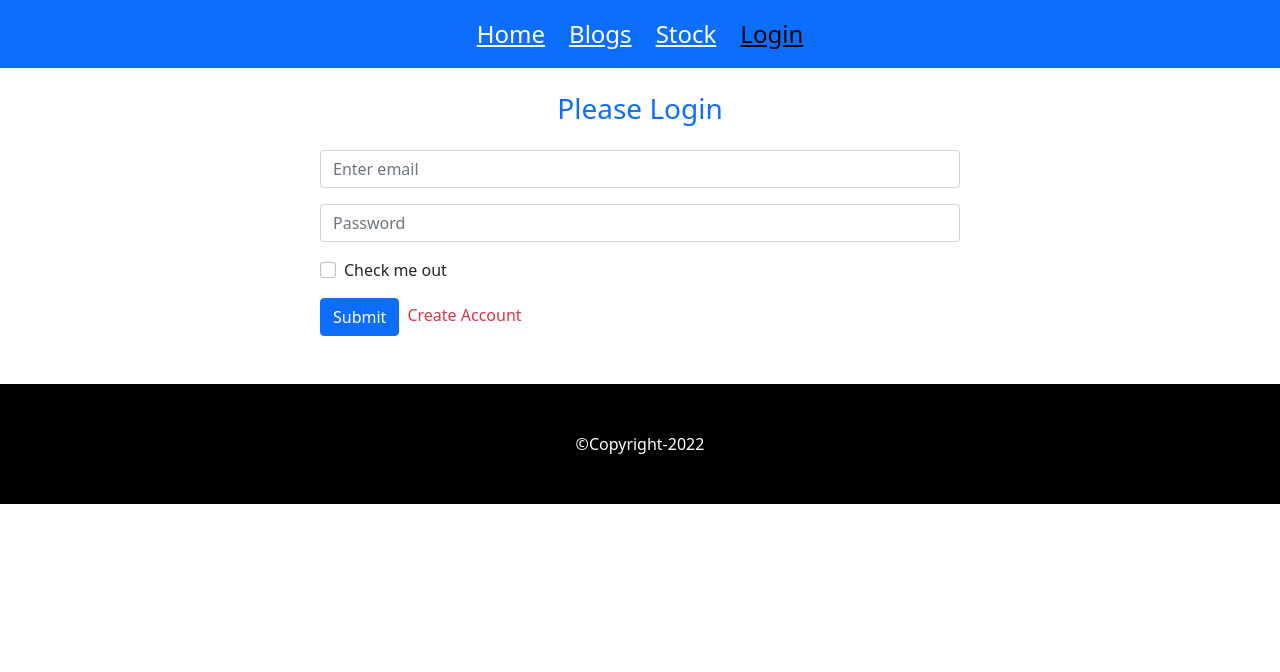
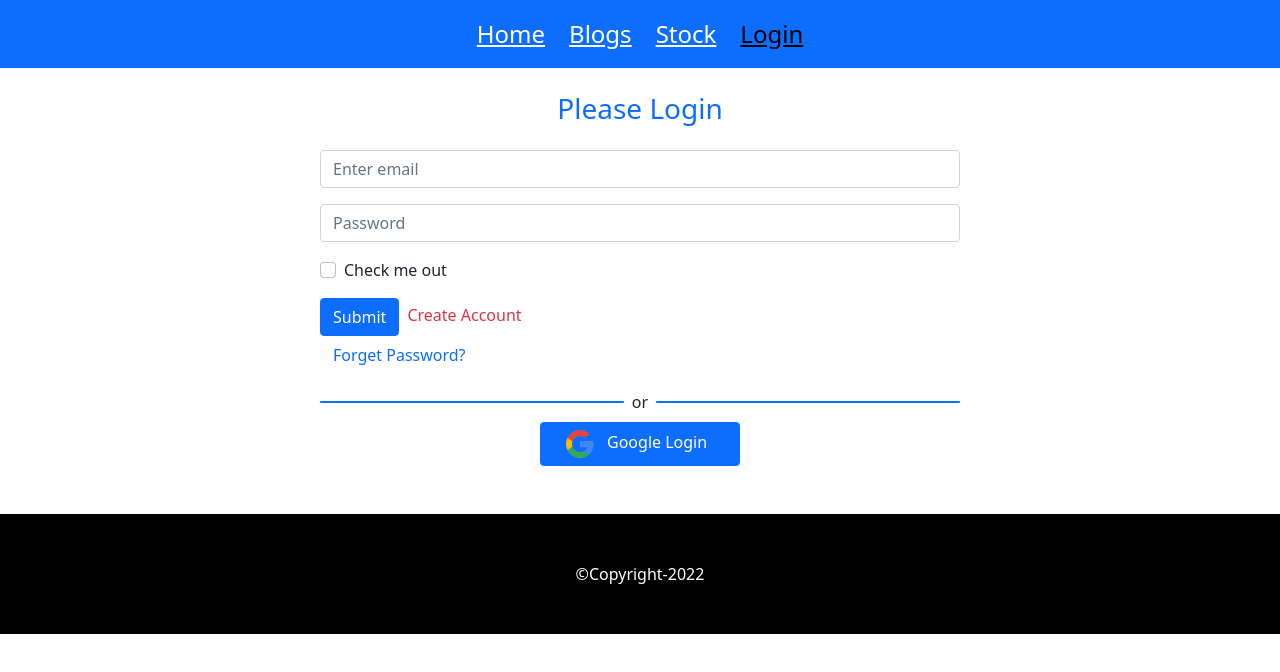
Before and after one commit to eliyasmah/-warehouse-management-client-side, a React (Create React App) app: page /login in a window 1280 px wide. Shown: the top 672 px of the page. Built offline with nearby package versions, Linux system fonts and the light colour scheme; no server answers.

Commit message:
add google login

```diff
--- a/src/Pages/Home/Inventory/Inventory.js
+++ b/src/Pages/Home/Inventory/Inventory.js
@@ -12,7 +12,11 @@ const Inventory = (props) => {
   };
   return (
     <div className="inventory-container shadow rounded p-3">
-      <img className="img-fluid rounded" src={img} alt="" />
+      <img
+        className="img-fluid rounded d-block mx-auto mb-2 w-100"
+        src={img}
+        alt=""
+      />
       <div>
         <h5>{name}</h5>
         <p>Price: {price}</p>
--- /dev/null
+++ b/src/Pages/Login/GoogleLogin/GoogleLogin.js
@@ -0,0 +1,41 @@
+import React from "react";
+import { useSignInWithGoogle } from "react-firebase-hooks/auth";
+import auth from "../../../firebase.init";
+import googleLogo from "../../../images/googleLogo/google.png";
+import { useNavigate } from "react-router-dom";
+
+const GoogleLogin = () => {
+  const [signInWithGoogle, user, loading, error] = useSignInWithGoogle(auth);
+  const navigate = useNavigate();
+
+  if (user) {
+    navigate("/");
+  }
+  return (
+    <div>
+      <div className="d-flex align-items-center mt-3">
+        <div
+          style={{ height: "2px" }}
+          className="bg-primary w-50 rounded"
+        ></div>
+        <div className="mx-2">or</div>
+        <div
+          style={{ height: "2px" }}
+          className="bg-primary w-50 rounded"
+        ></div>
+      </div>
+
+      <div className="mt-2">
+        <button
+          onClick={() => signInWithGoogle()}
+          className="btn btn-primary px-4 d-block mx-auto sm:w-100"
+        >
+          <img src={googleLogo} alt="" />
+          <span className="mx-2"> Google Login</span>
+        </button>
+      </div>
+    </div>
+  );
+};
+
+export default GoogleLogin;
--- a/src/Pages/Login/Login/Login.js
+++ b/src/Pages/Login/Login/Login.js
@@ -1,16 +1,24 @@
 import React, { useRef } from "react";
 import { Button, Form } from "react-bootstrap";
-import { useSignInWithEmailAndPassword } from "react-firebase-hooks/auth";
-import { Link, useNavigate } from "react-router-dom";
+import {
+  useSendPasswordResetEmail,
+  useSignInWithEmailAndPassword,
+} from "react-firebase-hooks/auth";
+import { Link, useLocation, useNavigate } from "react-router-dom";
 import auth from "../../../firebase.init";
+import GoogleLogin from "../GoogleLogin/GoogleLogin";
 
 const Login = () => {
   const [signInWithEmailAndPassword, user, loading, error] =
     useSignInWithEmailAndPassword(auth);
+  const [sendPasswordResetEmail, sending] = useSendPasswordResetEmail(auth);
 
   const emailRef = useRef("");
   const passwordRef = useRef("");
   const navigate = useNavigate();
+  const location = useLocation();
+
+  let from = location.state?.from?.pathname || "/";
 
   const handleSubmit = (event) => {
     event.preventDefault();
@@ -24,8 +32,13 @@ const Login = () => {
     navigate("/account");
   };
   if (user) {
-    navigate("/");
+    navigate(from, { replace: true });
   }
+
+  const resetPassword = async () => {
+    const email = emailRef.current.value;
+    await sendPasswordResetEmail(email);
+  };
   return (
     <div className="w-50 mx-auto">
       <h3 className="text-center text-primary my-4">Please Login</h3>
@@ -60,6 +73,15 @@ const Login = () => {
         >
           Create Account
         </Link>
+        <p>
+          <button
+            className="btn btn-link text-primary pe-auto text-decoration-none"
+            onClick={resetPassword}
+          >
+            Forget Password?{" "}
+          </button>{" "}
+        </p>
+        <GoogleLogin></GoogleLogin>
       </Form>
     </div>
   );
--- a/src/Pages/Login/Register/Register.js
+++ b/src/Pages/Login/Register/Register.js
@@ -1,33 +1,38 @@
 import React, { useRef } from "react";
 import { Button, Form } from "react-bootstrap";
 import { Link, useNavigate } from "react-router-dom";
-import { useCreateUserWithEmailAndPassword } from "react-firebase-hooks/auth";
+import {
+  useCreateUserWithEmailAndPassword,
+  useUpdateProfile,
+} from "react-firebase-hooks/auth";
 import auth from "./../../../firebase.init";
+import GoogleLogin from "../GoogleLogin/GoogleLogin";
 
 const Register = () => {
   const [createUserWithEmailAndPassword, user, loading, error] =
-    useCreateUserWithEmailAndPassword(auth);
+    useCreateUserWithEmailAndPassword(auth, { sendEmailVerification: true });
+  const [updateProfile, updating, error1] = useUpdateProfile(auth);
   const emailRef = useRef("");
   const passwordRef = useRef("");
   const nameRef = useRef("");
   const navigate = useNavigate();
 
-  const handleRegister = (event) => {
+  const handleRegister = async (event) => {
     event.preventDefault();
     const email = emailRef.current.value;
     const password = passwordRef.current.value;
     const name = nameRef.current.value;
 
-    createUserWithEmailAndPassword(email, password);
+    await createUserWithEmailAndPassword(email, password);
+    await updateProfile({ displayName: name });
+    alert("Updated profile");
+    navigate("/");
   };
 
   const navigateLogin = (event) => {
     navigate("/login");
   };
 
-  if (user) {
-    navigate("/");
-  }
   return (
     <div className="w-50 mx-auto">
       <h3 className="text-center text-primary my-4">Please Create Account</h3>
@@ -65,6 +70,7 @@ const Register = () => {
         >
           Please login
         </Link>
+        <GoogleLogin></GoogleLogin>
       </Form>
     </div>
   );
--- a/src/Pages/Login/RequirAuth/RequirAuth.js
+++ b/src/Pages/Login/RequirAuth/RequirAuth.js
@@ -4,7 +4,7 @@ import { Navigate, useLocation } from "react-router-dom";
 import auth from "../../../firebase.init";
 
 const RequirAuth = ({ children }) => {
-  const [user] = useAuthState(auth);
+  const [user, loading] = useAuthState(auth);
   const location = useLocation();
   if (!user) {
     return <Navigate to="/login" state={{ from: location }} replace />;
--- a/src/Pages/UpdateInventory/UpdateInventory.js
+++ b/src/Pages/UpdateInventory/UpdateInventory.js
@@ -1,6 +1,5 @@
 import React from "react";
 import { useParams } from "react-router-dom";
-import useData from "../../hooks/useData";
 
 const UpdateInventory = () => {
   const { updateId } = useParams();
```
Also changed, not shown: src/Pages/Login/Loading/Loading.js (added, +17 -0 lines), src/images/googleLogo/google.png (added).
